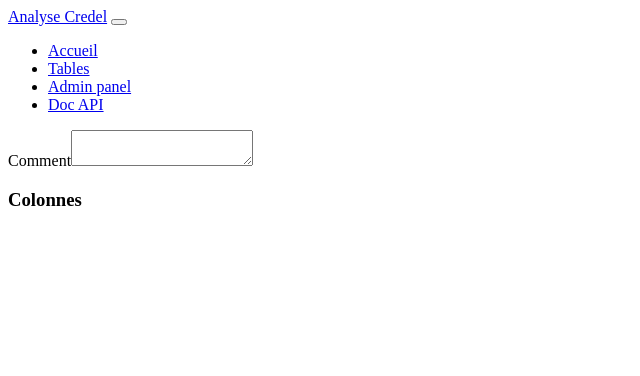
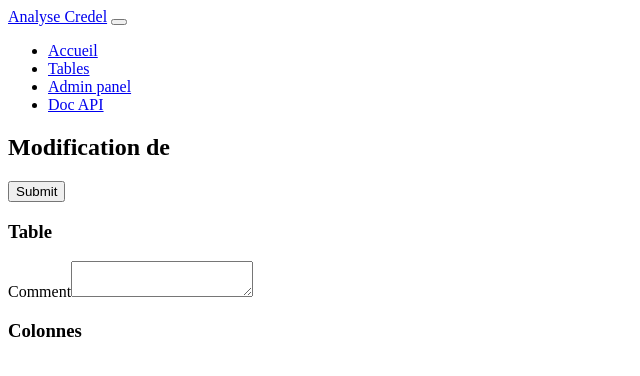
Before and after one commit to N2oo/DbAnalyzer, a Symfony app: template templates/table/edit.html.twig in a window 1280 px wide. Shown: the top 376 px of the page, without its empty margins (0-640 px from the left). Run offline with Twig, Linux system fonts and the light colour scheme; the template is opened without the code that fills it, so the values that code supplies are empty; form fields are guessed from the names that the template uses; some libraries are stand-ins or nearby versions.

Commit message:
Ajout du formulaire de modification des commentaires
TABLE + COLONNES

```diff
--- a/src/Controller/TableController.php
+++ b/src/Controller/TableController.php
@@ -68,7 +68,8 @@ class TableController extends AbstractController
             return $this->redirectToRoute('app_table_show',['id'=>$table->getId()]);
         }
         return $this->render('table/edit.html.twig',[
-            'form'=>$form
+            'form'=>$form,
+            'table'=>$table
         ]);
     }
 }
--- a/src/Form/ColumnCommentType.php
+++ b/src/Form/ColumnCommentType.php
@@ -11,7 +11,9 @@ class ColumnCommentType extends AbstractType
 {
     public function buildForm(FormBuilderInterface $builder, array $options): void
     {
-        $builder->add('comment');
+        $builder->add('comment',null,[
+            'label'=>'Commentaire'
+        ]);
     }
 
     public function configureOptions(OptionsResolver $resolver): void
--- a/src/Form/TableAndColumnCommentType.php
+++ b/src/Form/TableAndColumnCommentType.php
@@ -23,8 +23,8 @@ class TableAndColumnCommentType extends AbstractType
                     'label'=>false
                 ],
             ])
-            ->add('send',SubmitType::class,[
-                'label'=>'Envoyer'
+            ->add('submit',SubmitType::class,[
+                'label'=>'Modifier'
             ])
         ;
     }
--- a/templates/table/edit.html.twig
+++ b/templates/table/edit.html.twig
@@ -3,19 +3,48 @@
 	Modifier
 {% endblock %}
 {% block body %}
+    <div class="card shadow shadow-5">
+        <div class="card-header">
+            <h2>Modification de {{table.tableName}}</h2>
+        </div>
+        <div class="card-body">
             {{form_start(form)}}
+                <div class="row">
+                    <div class="col-1 offset-11">
+                        {{form_row(form.submit)}}
+                    </div>
+                </div>
+                <div class="row">
+                    <div class="col-6">
+                        <div class="card">
+                            <div class="card-header">
+                                <h3>Table</h3>
+                            </div>
+                            <div class="card-body">
                                 {{ form_row(form.comment) }}
-
+                            </div>
+                        </div>
+                    </div>
+                    <div class="col-6">
+                        <div class="card">
+                            <div class="card-header">
                                 <h3>Colonnes</h3>
-        <ul class="columns">
+                            </div>
+                            <div class="card-body">
+                                <ul class="list-group list-group-flush">
                                     {% for column in form.columns %}
-                <li>
-                    {{form_label(column)}}
-                    <p>{{column.vars.value.columnName}}</p>
+                                        <li class="list-group-item">
+                                            <h4>{{column.vars.value.columnName}}</h4>
                                             {{form_widget(column)}}
                                         </li>
                                     {% endfor %}
                                 </ul>
+                            </div>
+                        </div>
+                    </div>
+                </div>
+            {{form_end(form)}}
 
-	{{form_end(form)}}
+        </div>
+    </div>
 {% endblock %}
```
Lines whose indentation alone changed are shown as unchanged.
